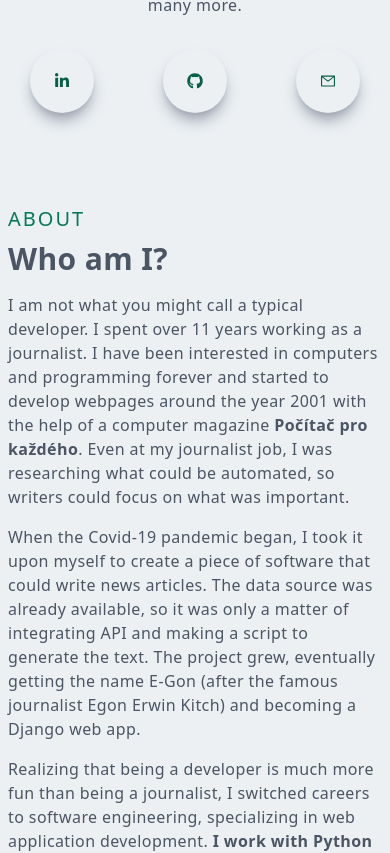
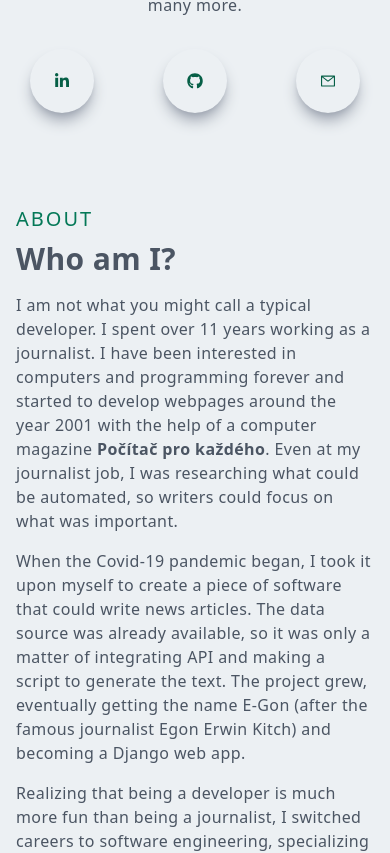
Before and after one commit to jakubstastka/next-js-react-resume-site, a Next.js app: page / in a window 390 px wide. Shown: the part 1175-2028 px from the top of the page. Built offline with nearby package versions, Linux system fonts and the light colour scheme.

Commit message:
About section had padding way too small

```diff
--- a/components/About.jsx
+++ b/components/About.jsx
@@ -2,7 +2,7 @@
 
 export default function About() {
   return (
-    <div id="about" className="w-full md:h-screen p-2 flex items-center py-16">
+    <div id="about" className="w-full md:h-screen p-4 flex items-center py-16">
       <div className="max-w-[1240px] m-auto md:grid grid-cols-3 gap-8">
         <div className="col-span-2">
           <p className="uppercase text-xl tracking-widest text-emerald-700">
```
